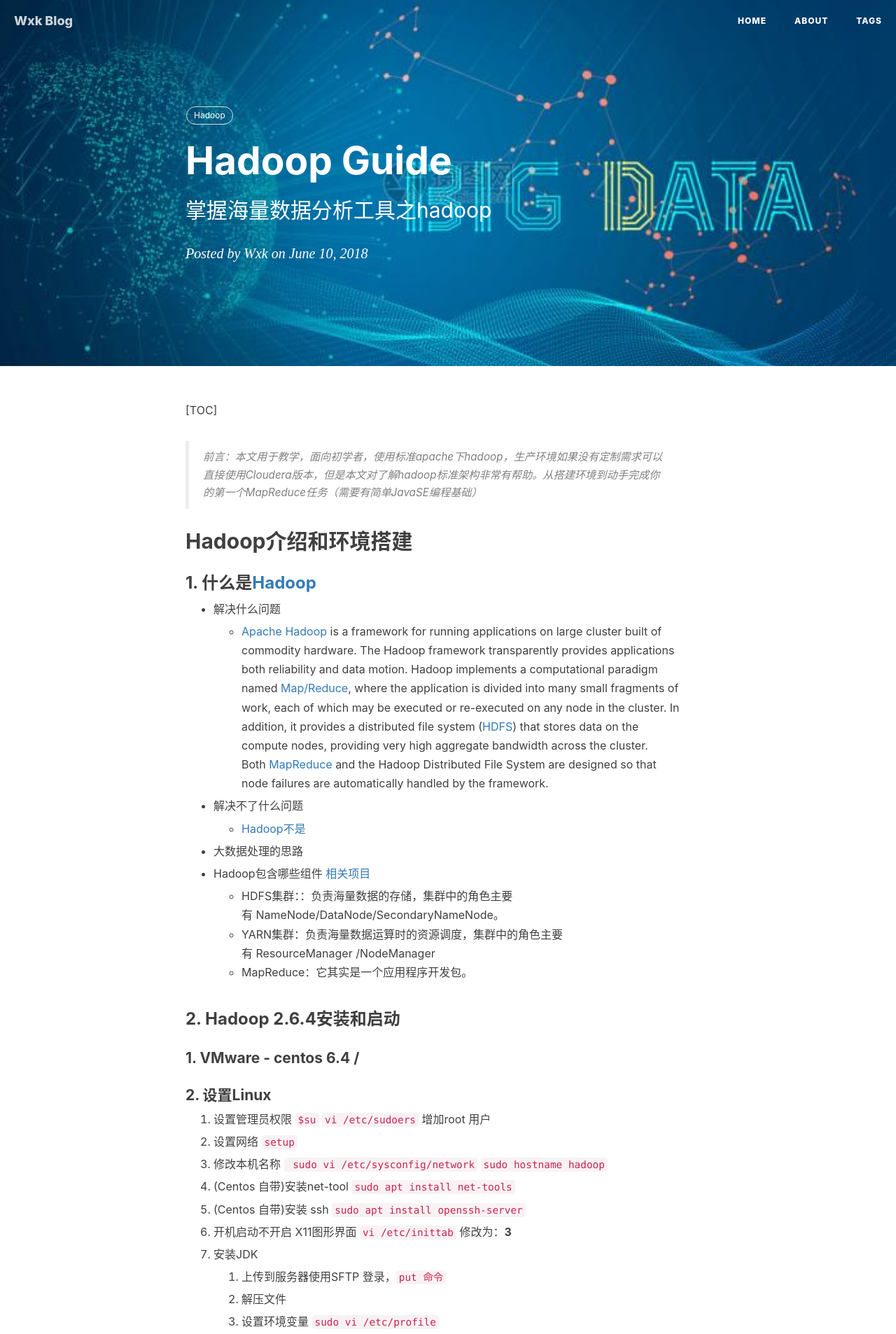
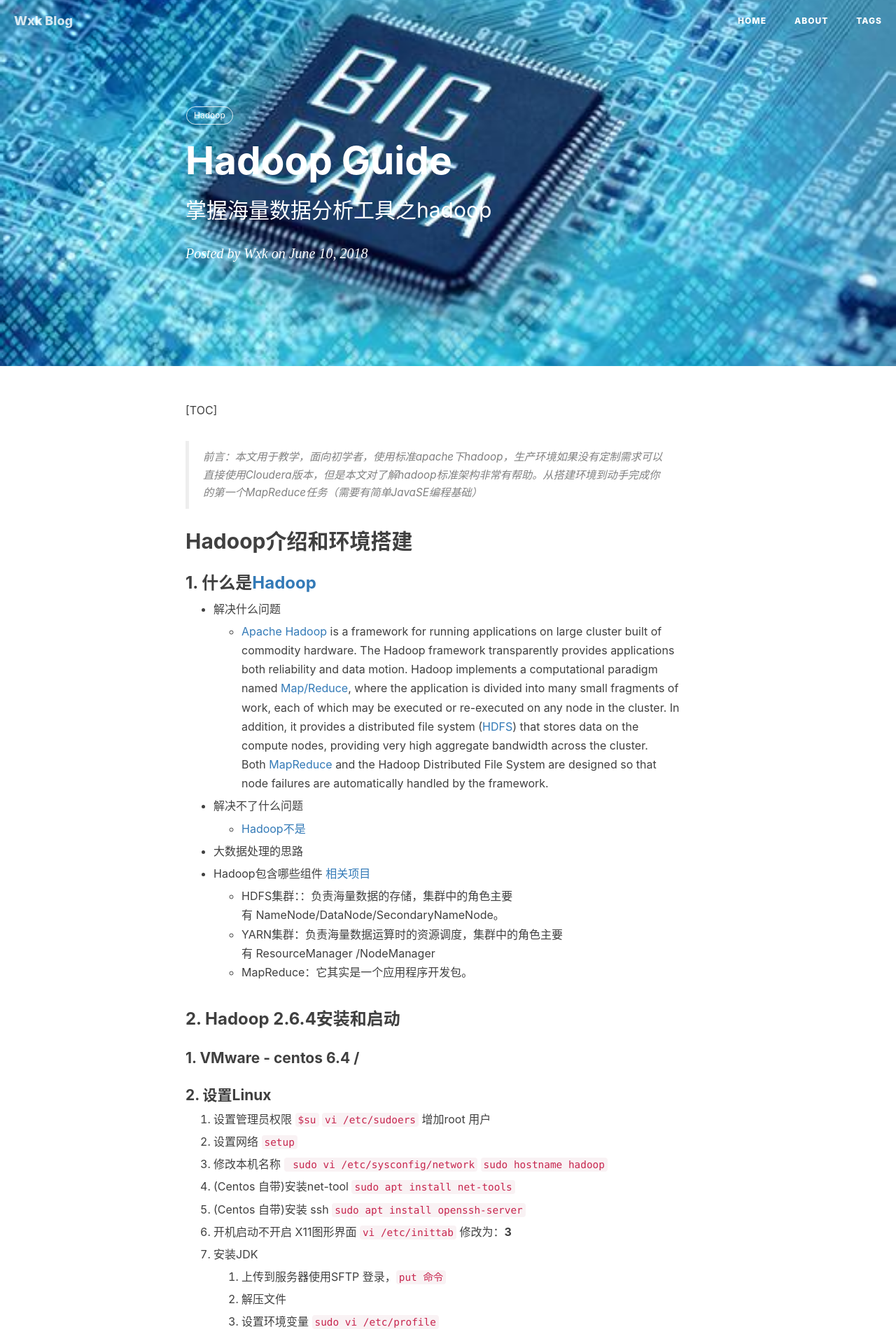
Before and after one commit to Zippowxk/Zippowxk.github.io, a Jekyll site: the page built from _posts/2018-06-01-Hadoop.md, in a window 1280 px wide. Shown: the top 1906 px of the page at 70% size. Built offline with Jekyll 4.4.1, drawn with Linux system fonts in a browser that asks for light colours; nearby versions of some CDN libraries; comment, search, counter and statistics services are not loaded.

Commit message:
修改图片

```diff
--- a/_posts/2018-06-01-Hadoop.md
+++ b/_posts/2018-06-01-Hadoop.md
@@ -4,7 +4,7 @@ title:      "Hadoop Guide"
 subtitle:   " 掌握海量数据分析工具之hadoop"
 date:       2018-06-10 13:00:00
 author:     "Wxk"
-header-img: "img/bigdata.jpg"
+header-img: "img/bigdata2.jpg"
 tags:
 
     - Hadoop
```
Also changed, not shown: img/bigdata2.jpg (added).
